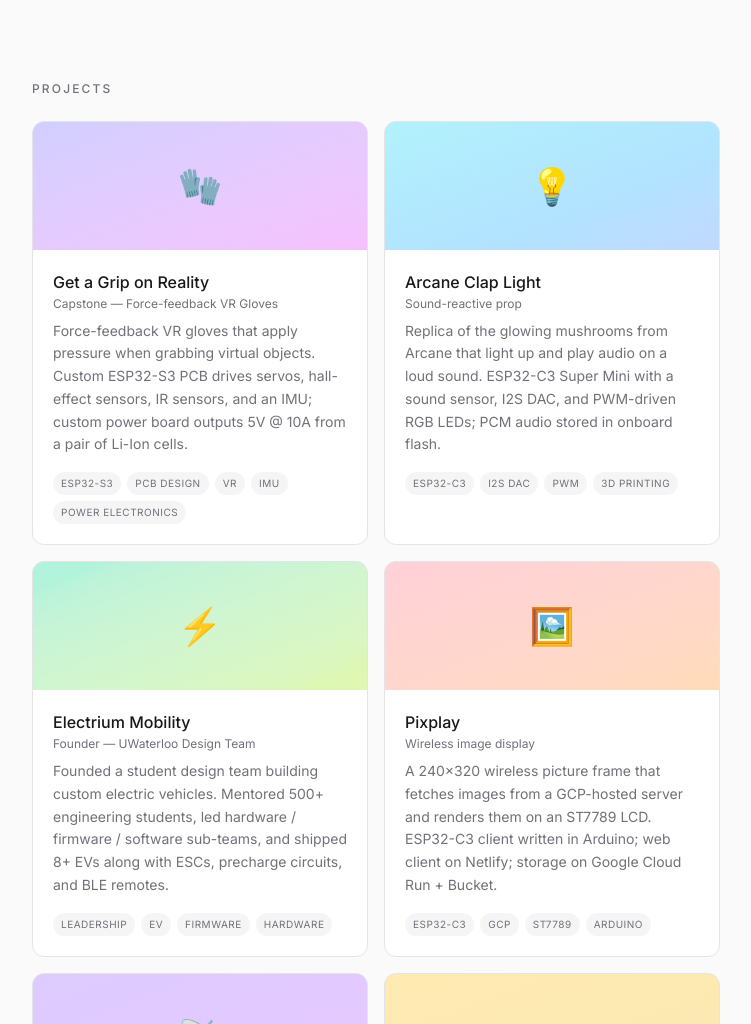
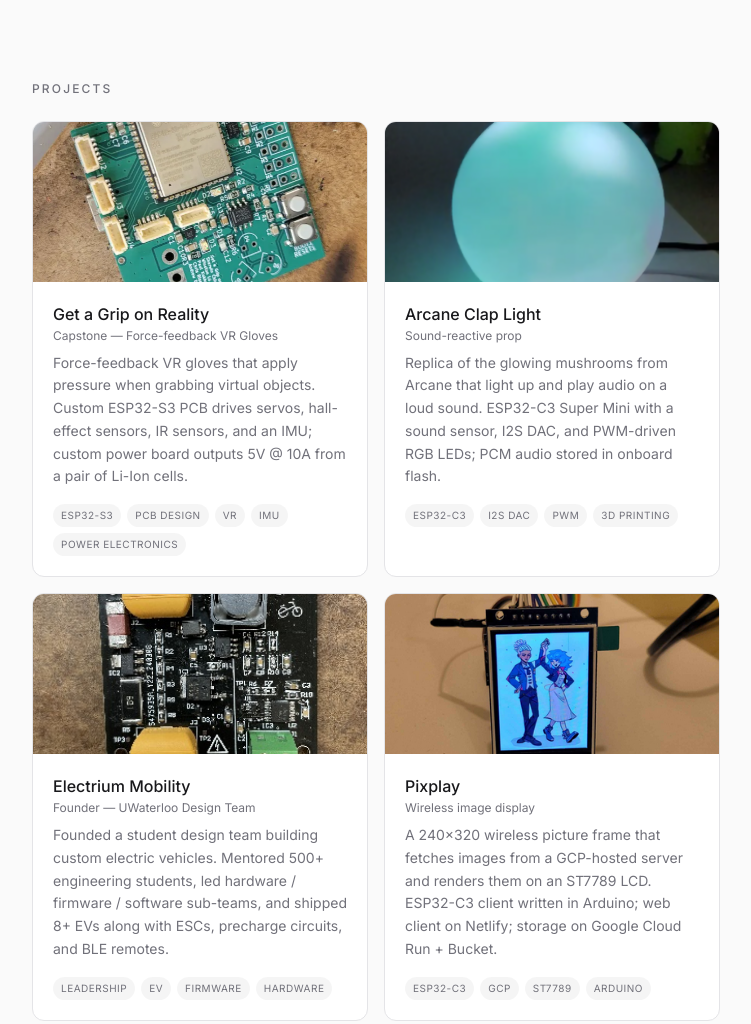
Before and after one commit to sherwinchiu/sherwin-website, an Astro site: page / in a window 1280 px wide. Shown: the part 1780-2804 px from the top of the page, without its empty margins (264-1015 px from the left). Built offline with nearby package versions, Linux system fonts and the light colour scheme; Astro itself is replaced by a stand-in of ours.

Commit message:
Add project images and link cards to GitHub repos

```diff
--- a/src/components/ProjectCard.astro
+++ b/src/components/ProjectCard.astro
@@ -9,10 +9,24 @@ export interface Props {
   accent: string;
   glyph: string;
   href?: string;
+  image?: string;
+  imagePosition?: string;
 }
 
-const { title, subtitle, description, tags, accent, glyph, href } =
-  Astro.props;
+const {
+  title,
+  subtitle,
+  description,
+  tags,
+  accent,
+  glyph,
+  href,
+  image,
+  imagePosition = "center",
+} = Astro.props;
+
+const base = import.meta.env.BASE_URL.replace(/\/$/, "");
+const imageSrc = image ? `${base}${image}` : null;
 
 const Tag = href ? "a" : "div";
 ---
@@ -28,14 +42,27 @@ const Tag = href ? "a" : "div";
 >
   <div
     class:list={[
-      "relative h-32 w-full flex items-center justify-center bg-gradient-to-br",
-      accent,
+      "relative h-40 w-full flex items-center justify-center overflow-hidden",
+      !imageSrc && "bg-gradient-to-br",
+      !imageSrc && accent,
     ]}
   >
-    <span class="text-4xl select-none">{glyph}</span>
+    {
+      imageSrc ? (
+        <img
+          src={imageSrc}
+          alt={title}
+          loading="lazy"
+          class="h-full w-full object-cover transition-transform duration-500 group-hover:scale-105"
+          style={`object-position: ${imagePosition}`}
+        />
+      ) : (
+        <span class="text-4xl select-none">{glyph}</span>
+      )
+    }
     {
       href && (
-        <span class="absolute top-3 right-3 text-[var(--foreground)]/60 opacity-0 group-hover:opacity-100 transition-opacity">
+        <span class="absolute top-3 right-3 rounded-full bg-black/50 text-white p-1.5 opacity-0 group-hover:opacity-100 transition-opacity">
           <Icon name="external" />
         </span>
       )
--- a/src/data/portfolio.ts
+++ b/src/data/portfolio.ts
@@ -54,6 +54,8 @@ export const projects = [
     tags: ["ESP32-S3", "PCB Design", "VR", "IMU", "Power Electronics"],
     accent: "from-indigo-500/30 to-fuchsia-500/30",
     glyph: "🧤",
+    image: "/projects/get-a-grip.png",
+    href: "https://github.com/sherwinchiu/get-a-grip-on-reality",
   },
   {
     title: "Arcane Clap Light",
@@ -63,6 +65,7 @@ export const projects = [
     tags: ["ESP32-C3", "I2S DAC", "PWM", "3D Printing"],
     accent: "from-cyan-400/30 to-blue-500/30",
     glyph: "💡",
+    image: "/projects/arcane-clap.png",
   },
   {
     title: "Electrium Mobility",
@@ -72,6 +75,7 @@ export const projects = [
     tags: ["Leadership", "EV", "Firmware", "Hardware"],
     accent: "from-emerald-400/30 to-lime-400/30",
     glyph: "⚡",
+    image: "/projects/electrium.png",
     href: "https://electriummobility.com",
   },
   {
@@ -82,6 +86,8 @@ export const projects = [
     tags: ["ESP32-C3", "GCP", "ST7789", "Arduino"],
     accent: "from-rose-400/30 to-orange-400/30",
     glyph: "🖼️",
+    image: "/projects/pixplay.png",
+    href: "https://github.com/sherwinchiu/wireless-display",
   },
   {
     title: "ELECTREX-32",
@@ -91,6 +97,8 @@ export const projects = [
     tags: ["ESP32-S3", "PCB", "Antenna Design", "RF"],
     accent: "from-violet-500/30 to-purple-500/30",
     glyph: "📡",
+    image: "/projects/electrex-32.png",
+    href: "https://github.com/Electrium-Mobility",
   },
   {
     title: "ElectriCITY",
@@ -100,6 +108,7 @@ export const projects = [
     tags: ["GameMaker", "Game Design", "Game Jam"],
     accent: "from-amber-400/30 to-yellow-500/30",
     glyph: "🎮",
+    href: "https://github.com/sherwinchiu/bigmode-gamejam",
   },
 ];
 
```
Also changed, not shown: public/projects/arcane-clap.png (added), public/projects/electrex-32.png (added), public/projects/electrium.png (added), public/projects/get-a-grip.png (added), public/projects/pixplay.png (added).
